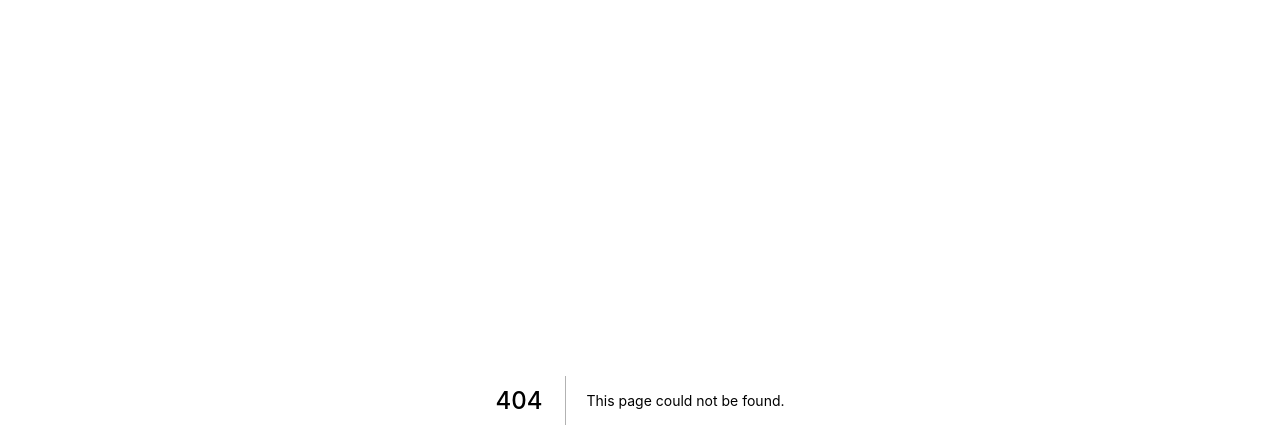
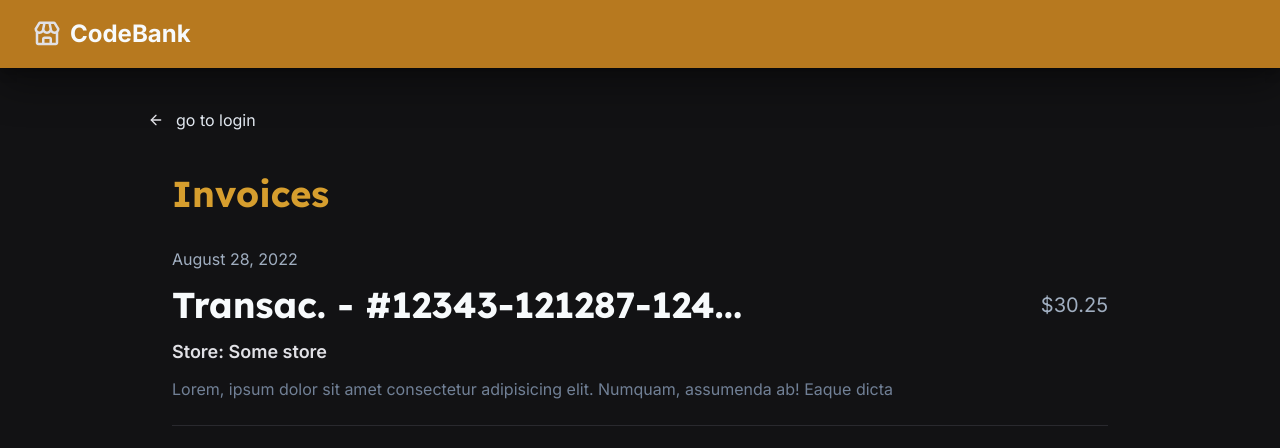
Before and after one commit to pauloreis7/codebank, a Next.js app in the folder invoices-web/: page /invoices/1 in a window 1280 px wide. Before the commit this address had no page. Shown: the top 448 px of the page. Built offline with nearby package versions, Linux system fonts and the light colour scheme.

Commit message:
feat(invoices-web): create invoices list page layout
create layout to show credit card invoices

```diff
--- a/invoices-web/package.json
+++ b/invoices-web/package.json
@@ -14,6 +14,7 @@
     "@chakra-ui/react": "^2.2.9",
     "@emotion/react": "^11.10.0",
     "@emotion/styled": "^11.10.0",
+    "axios": "^0.27.2",
     "framer-motion": "^7.2.1",
     "next": "12.2.5",
     "react": "18.2.0",
--- /dev/null
+++ b/invoices-web/src/components/BackButton.tsx
@@ -0,0 +1,39 @@
+import { Link as ChakraLink, Icon, Text } from '@chakra-ui/react'
+import Link from 'next/link'
+import { FiArrowLeft } from 'react-icons/fi'
+
+type BackButtonProps = {
+  text: string
+  href: string
+}
+
+export function BackButton({ text, href }: BackButtonProps) {
+  return (
+    <Link href={href} as={href} passHref>
+      <ChakraLink
+        display="flex"
+        alignItems="center"
+        mr="auto"
+        p="2"
+        color="gray.200"
+        backgroundColor="transparent"
+        borderRadius="md"
+        fontWeight="400"
+        textTransform="lowercase"
+        _hover={{
+          backgroundColor: 'whiteAlpha.200',
+          filter: 'brightness(0.9)'
+        }}
+        _focus={{
+          outlineColor: 'gray.600'
+        }}
+      >
+        <Icon as={FiArrowLeft} color="gray.300" />
+
+        <Text ml="3" fontWeight="medium">
+          {text}
+        </Text>
+      </ChakraLink>
+    </Link>
+  )
+}
--- /dev/null
+++ b/invoices-web/src/components/Invoice.tsx
@@ -0,0 +1,51 @@
+import { Flex, Heading, Text } from '@chakra-ui/react'
+
+type InvoiceProps = {
+  paymentDate: string
+  transactionId: string
+  amount: number
+  store: string
+  description: string
+}
+
+export function Invoice({
+  paymentDate,
+  transactionId,
+  amount,
+  store,
+  description
+}: InvoiceProps) {
+  return (
+    <Flex
+      w="100%"
+      flexDirection="column"
+      pb="6"
+      borderBottomWidth="1px"
+      borderBottomColor="gray.600"
+    >
+      <Text as="span" mb="3" color="gray.400">
+        {new Date(paymentDate).toLocaleDateString('en', {
+          day: '2-digit',
+          month: 'long',
+          year: 'numeric'
+        })}
+      </Text>
+
+      <Flex w="100%" alignItems="center" justifyContent="space-between" mb="3">
+        <Heading as="strong" mr="2">
+          Transac. - #{transactionId.slice(0, 16)}...
+        </Heading>
+
+        <Text as="span" color="gray.400" fontSize="xl">
+          ${amount}
+        </Text>
+      </Flex>
+
+      <Text mb="3" fontSize="lg" fontWeight="600" color="gray.300">
+        Store: {store}
+      </Text>
+
+      <Text color="gray.500">{description}</Text>
+    </Flex>
+  )
+}
--- a/invoices-web/src/pages/index.tsx
+++ b/invoices-web/src/pages/index.tsx
@@ -20,7 +20,7 @@ const Login: NextPage = () => {
 
     setIsLoading(true)
 
-    router.push(`invoices/slug`)
+    router.push(`invoices/${cardNumber}`)
   }
 
   return (
--- /dev/null
+++ b/invoices-web/src/pages/invoices/[cardNumber].tsx
@@ -0,0 +1,65 @@
+import type { NextPage } from 'next'
+import Head from 'next/head'
+import { Flex, Heading, VStack } from '@chakra-ui/react'
+
+import { Header } from '../../components/Header'
+import { BackButton } from '../../components/BackButton'
+import { Invoice } from '../../components/Invoice'
+
+const Invoices: NextPage = () => {
+  return (
+    <Flex
+      as="main"
+      w="100%"
+      minH="100%"
+      flexDirection="column"
+      alignItems="center"
+    >
+      <Head>
+        <title>Invoices | CodeBank</title>
+        <meta name="description" content="CodeBank Invoices" />
+        <link rel="icon" href="/favicon.ico" />
+      </Head>
+
+      <Header />
+
+      <Flex
+        flexDirection="column"
+        alignItems="center"
+        w="100%"
+        maxWidth="62.5rem"
+        mt="8"
+      >
+        <BackButton text="Go to login" href="/" />
+
+        <Flex
+          flexGrow="1"
+          flexShrink="1"
+          flexBasis="0"
+          flexDirection="column"
+          alignItems="center"
+          w="100%"
+          maxWidth="62.5rem"
+          p="8"
+        >
+          <Heading as="h1" w="100%" textAlign="left" mb="8" color="yellow.500">
+            Invoices
+          </Heading>
+
+          <VStack w="100%" gap="4" alignItems="center" justifyContent="center">
+            <Invoice
+              transactionId="12343-121287-124567-1234"
+              amount={30.25}
+              store="Some store"
+              description="Lorem, ipsum dolor sit amet consectetur adipisicing elit.
+              Numquam, assumenda ab! Eaque dicta"
+              paymentDate="Sun Aug 28 2022 20:53:28 GMT-0300 (Horário Padrão de Brasília)"
+            />
+          </VStack>
+        </Flex>
+      </Flex>
+    </Flex>
+  )
+}
+
+export default Invoices
```
Also changed, not shown: 1 other file (tests, documents, lock files or other folders).
